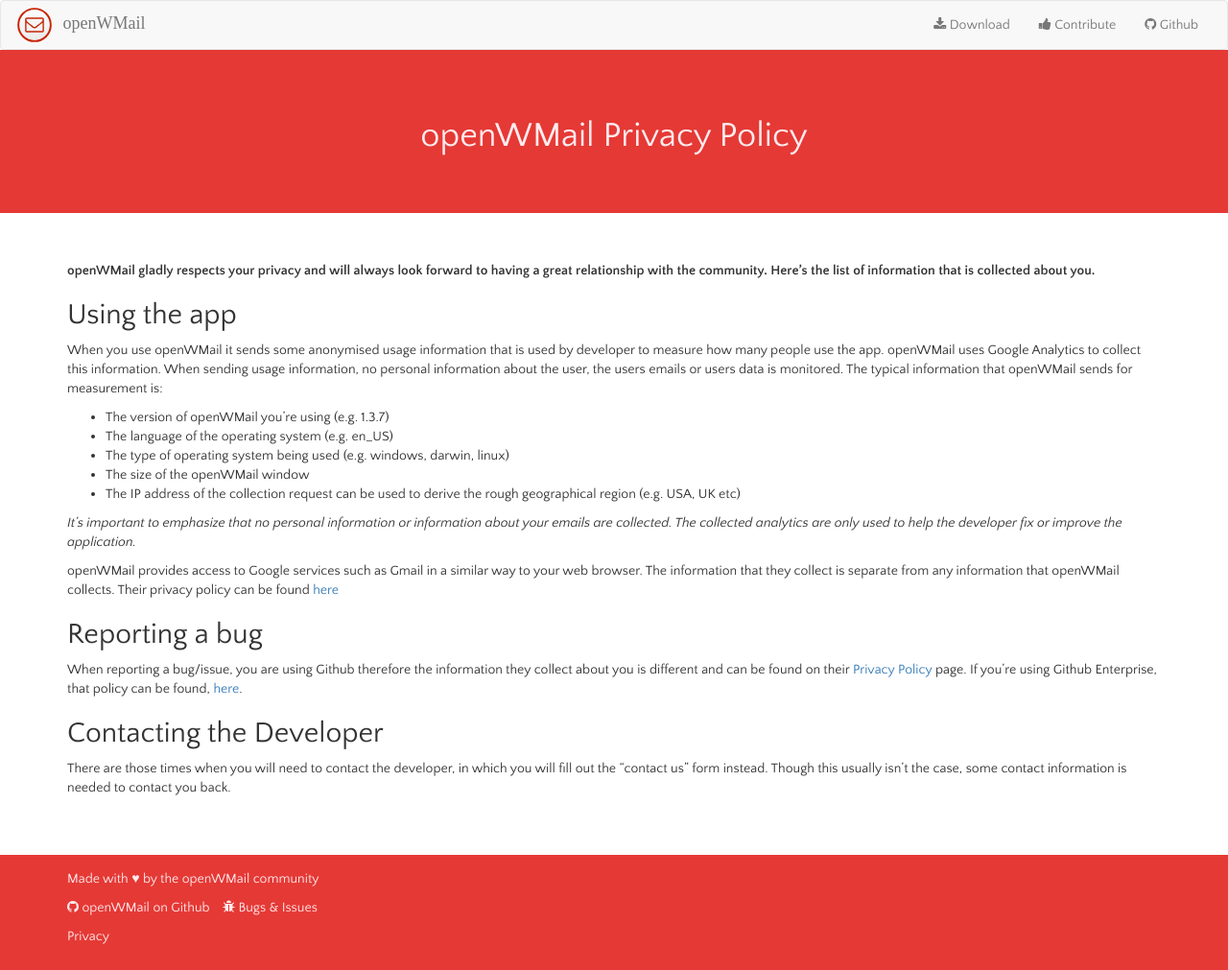
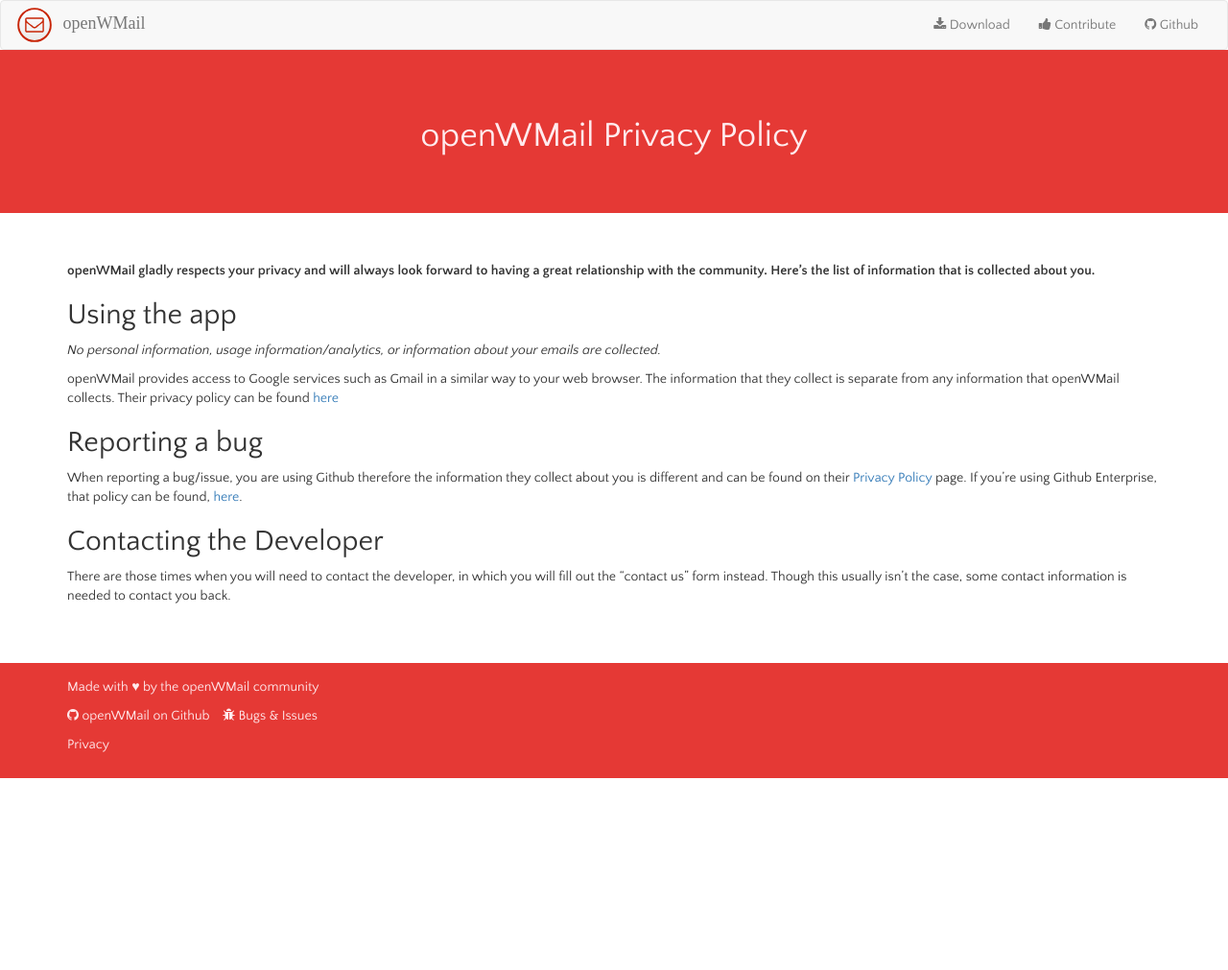
Before and after one commit to openWMail/openWMail.github.io, a Jekyll site: the page built from privacy.html, in a window 1280 px wide. Shown: the whole page at 96% size. Built offline with Jekyll 4.4.1, drawn with Linux system fonts in a browser that asks for light colours; some web fonts are replaced; after the commit the page ends 900 px from its top, so only the background shows below that.

Commit message:
Remove analytics verbiage from the Privacy page

```diff
--- a/_includes/privacy.md
+++ b/_includes/privacy.md
@@ -2,15 +2,7 @@
 
 ## Using the app
 
-When you use openWMail it sends some anonymised usage information that is used by developer to measure how many people use the app. openWMail uses Google Analytics to collect this information. When sending usage information, no personal information about the user, the users emails or users data is monitored. The typical information that openWMail sends for measurement is:
-
-* The version of openWMail you're using (e.g. 1.3.7)
-* The language of the operating system (e.g. en_US)
-* The type of operating system being used (e.g. windows, darwin, linux)
-* The size of the openWMail window
-* The IP address of the collection request can be used to derive the rough geographical region (e.g. USA, UK etc)
-
-*It's important to emphasize that no personal information or information about your emails are collected. The collected analytics are only used to help the developer fix or improve the application.*
+*No personal information, usage information/analytics, or information about your emails are collected.*
 
 openWMail provides access to Google services such as Gmail in a similar way to your web browser. The information that they collect is separate from any information that openWMail collects. Their privacy policy can be found [here](https://www.google.com/intl/en/policies/privacy/)
 
```
